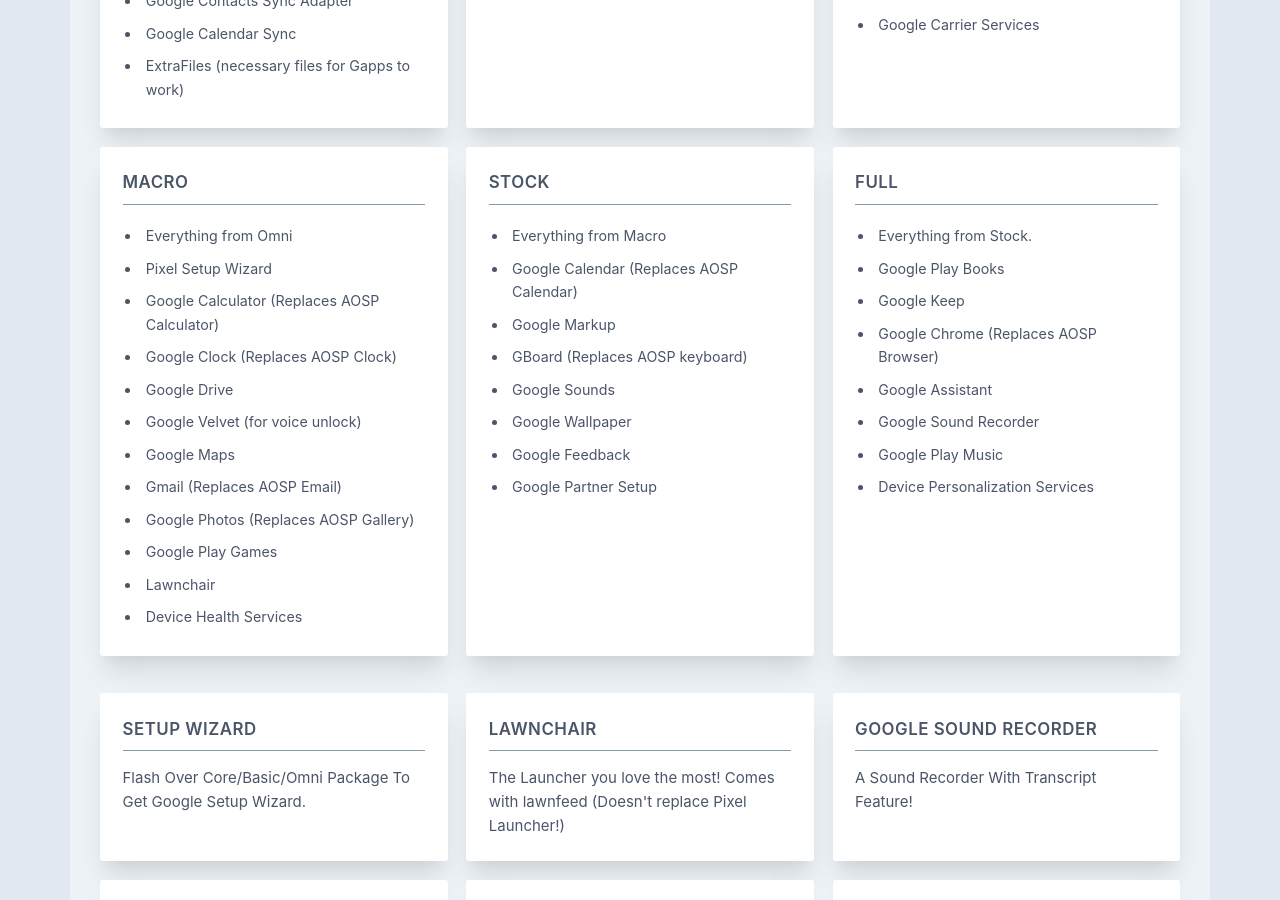
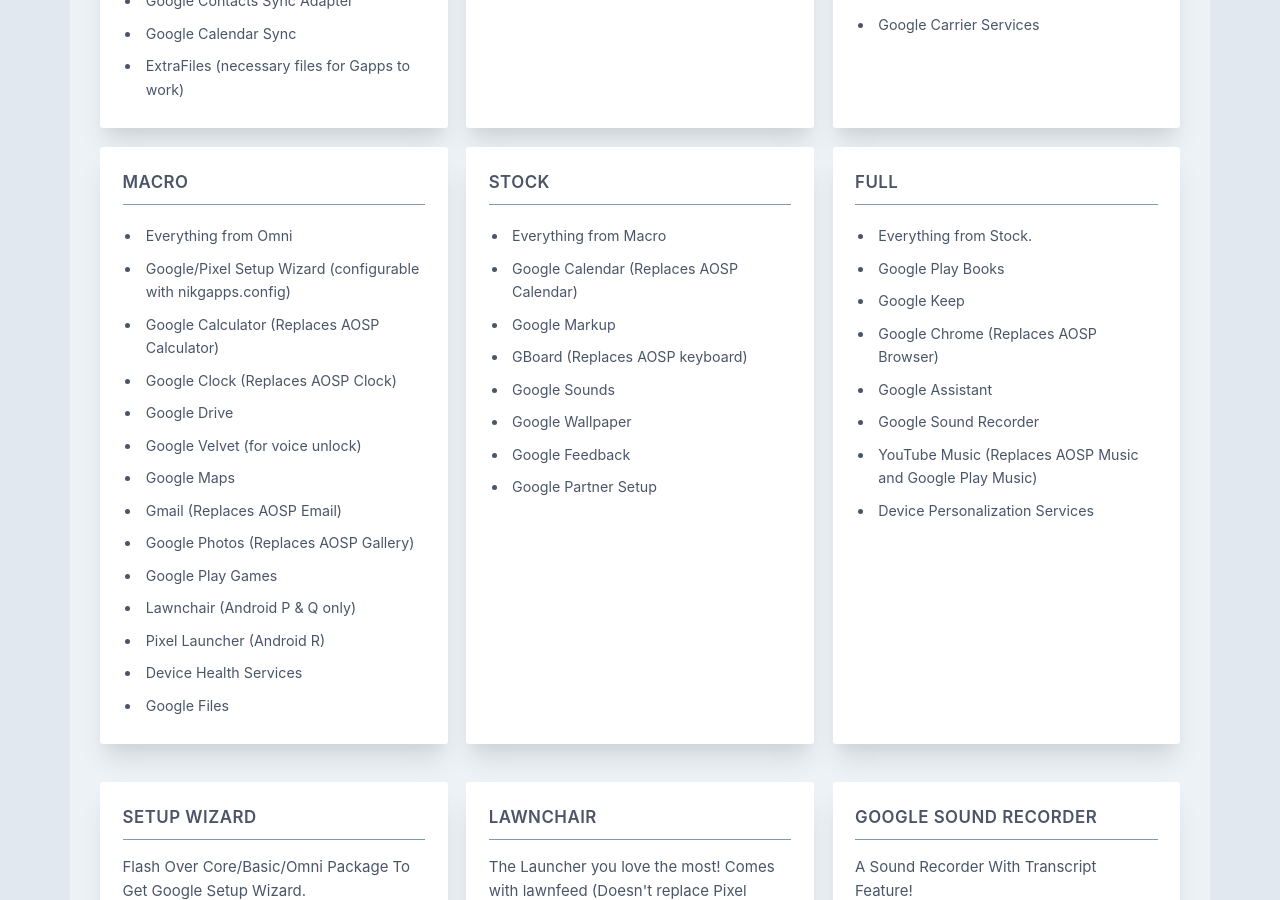
Before and after one commit to nikgapps/nikgapps.github.io, a Jekyll site: the page built from downloads.html, in a window 1280 px wide and 900 px high, scrolled down 591 px. Built offline with Jekyll 4.4.1, drawn with Linux system fonts in a browser that asks for light colours; some web fonts are replaced.

Commit message:
Updated Package Changes with R

```diff
--- a/_data/downloads.yaml
+++ b/_data/downloads.yaml
@@ -23,7 +23,7 @@
     - title: Macro
       contains:
           - item: Everything from Omni
-          - item: Pixel Setup Wizard
+          - item: Google/Pixel Setup Wizard (configurable with nikgapps.config)
           - item: Google Calculator (Replaces AOSP Calculator)
           - item: Google Clock (Replaces AOSP Clock)
           - item: Google Drive
@@ -32,8 +32,10 @@
           - item: Gmail (Replaces AOSP Email)
           - item: Google Photos (Replaces AOSP Gallery)
           - item: Google Play Games
-          - item: Lawnchair
+          - item: Lawnchair (Android P & Q only)
+          - item: Pixel Launcher (Android R)
           - item: Device Health Services
+          - item: Google Files
     - title: Stock
       contains:
           - item: Everything from Macro
@@ -52,5 +54,5 @@
           - item: Google Chrome (Replaces AOSP Browser)
           - item: Google Assistant
           - item: Google Sound Recorder
-          - item: Google Play Music
+          - item: YouTube Music (Replaces AOSP Music and Google Play Music)
           - item: Device Personalization Services
```
